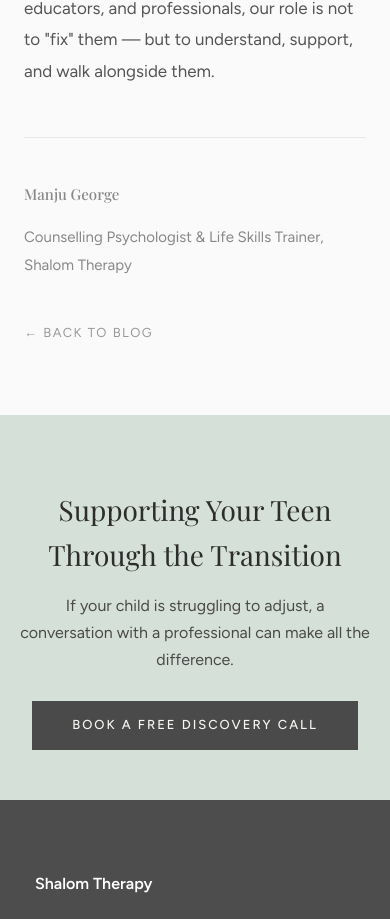
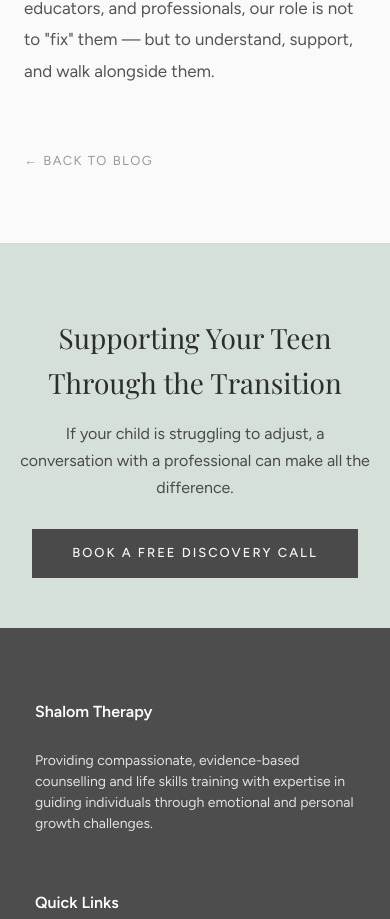
Before and after one commit to georgereuben/shalom-therapy, a plain HTML site: page blog-challenges-indian-teens-abroad.html in a window 390 px wide. Shown: the part 3852-4771 px from the top of the page. Drawn offline with nearby package versions, Linux system fonts and the light colour scheme; a web font is replaced by a local one.

Commit message:
Fix mobile responsiveness and remove duplicate author name in blogs

```diff
--- a/blog-challenges-indian-teens-abroad.html
+++ b/blog-challenges-indian-teens-abroad.html
@@ -414,11 +414,6 @@
     <h2>A Final Thought</h2>
     <p>Indian teens abroad are not just adapting to a new country — they are actively building a bicultural identity. With the right support, this can become a powerful strength rather than a source of conflict. As parents, educators, and professionals, our role is not to "fix" them — but to understand, support, and walk alongside them.</p>
 
-    <div class="author-block">
-        <p class="author-name">Manju George</p>
-        <p>Counselling Psychologist &amp; Life Skills Trainer, Shalom Therapy</p>
-    </div>
-
     <a href="index.html#blog" class="back-link">&#8592; Back to Blog</a>
 
 </div>
```
Also changed, not shown: blog-teens-life-skills-training.html (+0 -5 lines).
